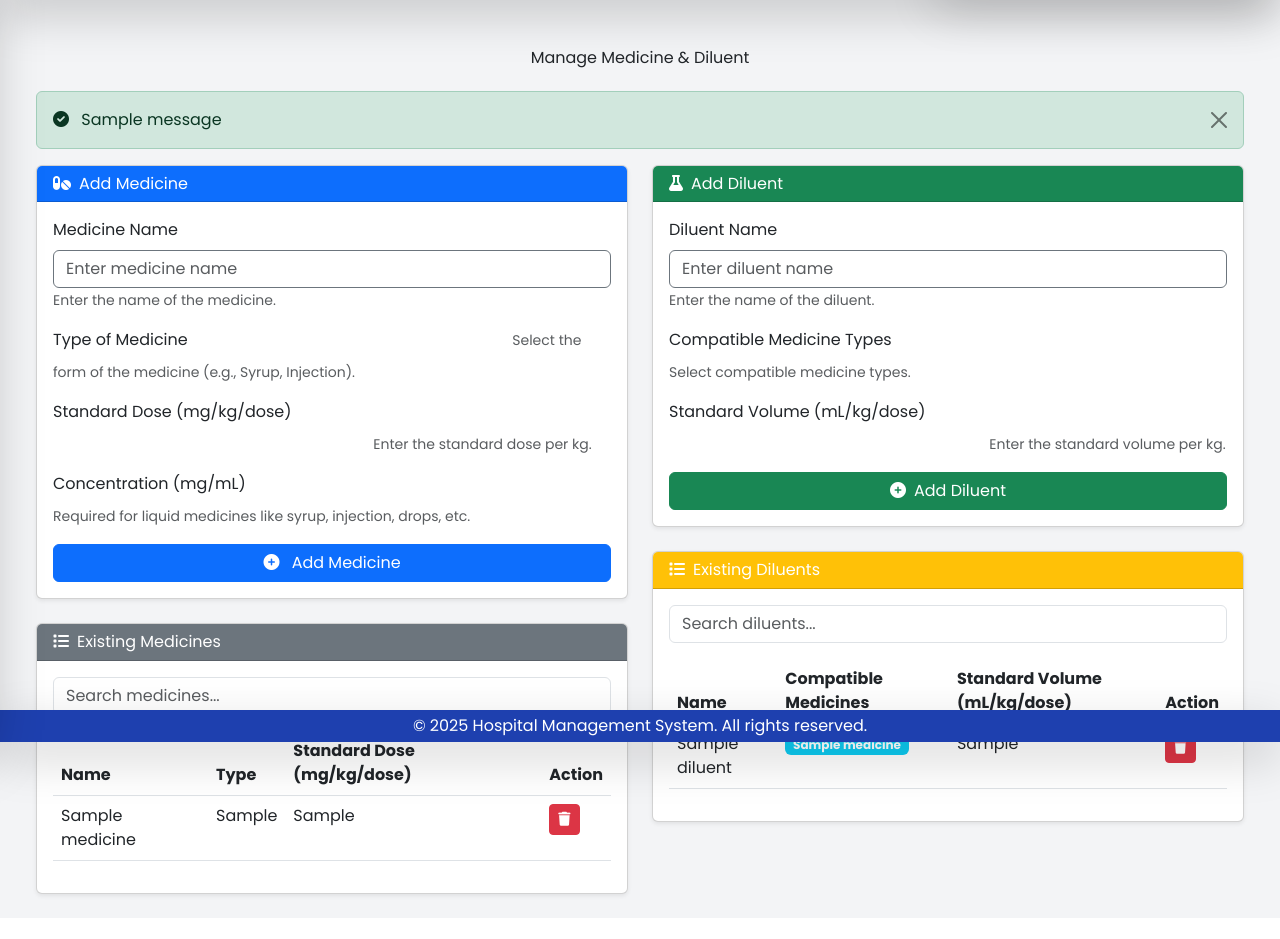
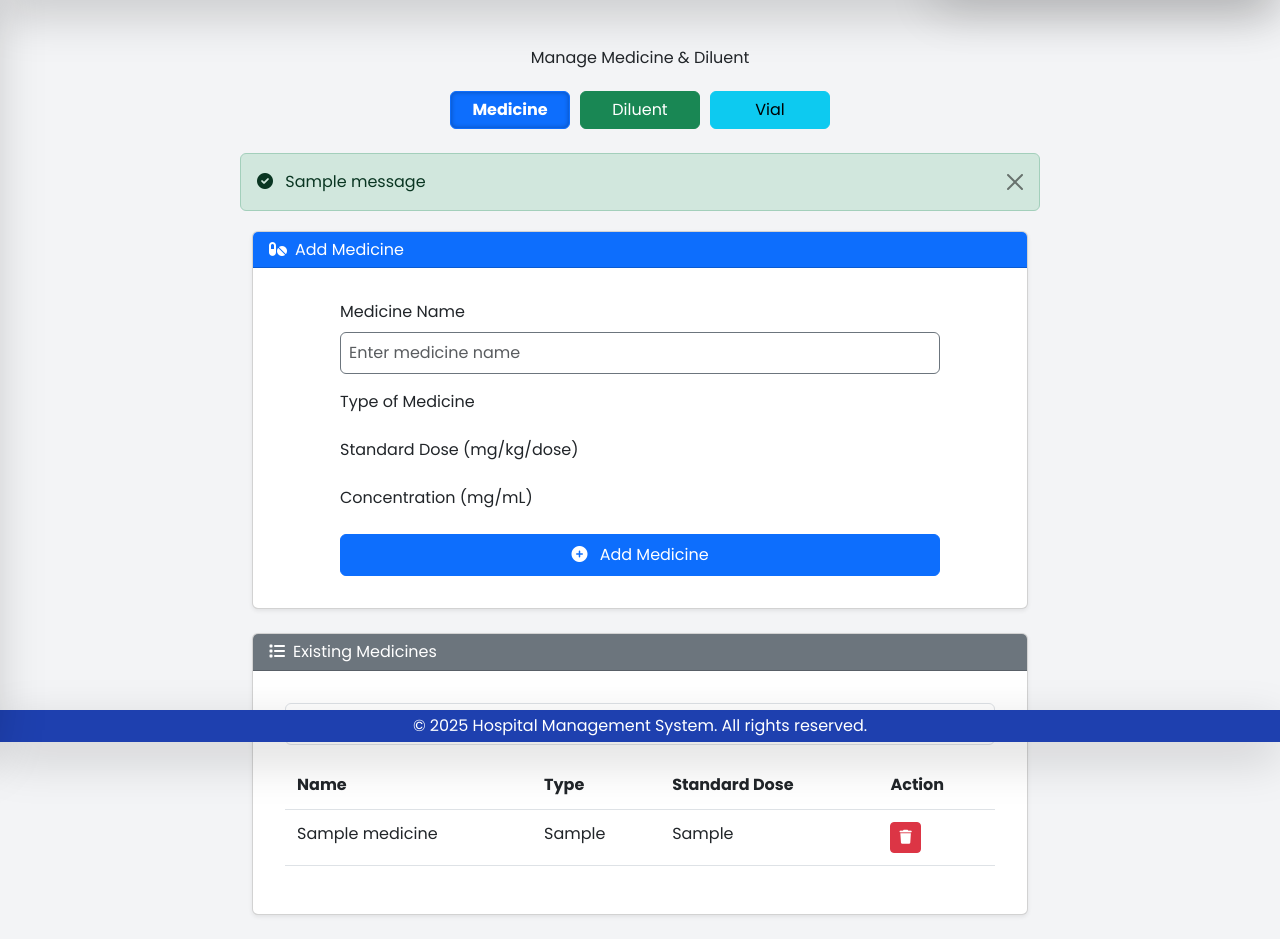
Before and after one commit to Avaneesh-Pathak/Hospital_Management_Software, a Django app: template hms/templates/hms/medice_&_diluent/add_medicine_diluent.html in a window 1280 px wide. Shown: the part 58-997 px from the top of the page. Before the commit the page ends 958 px from the top, so only its background shows below. Run offline with Django 3.2, Linux system fonts and the light colour scheme; the template is opened without the code that fills it: most values are stand-ins (such as "Sample title", 1, 10 or a date in 2020); one stand-in notice (Sample message) is shown; form fields are guessed from the names that the template uses; some libraries are stand-ins or nearby versions.

Commit message:
Vial Added and calculation updated

```diff
--- a/hms/admin.py
+++ b/hms/admin.py
@@ -1,5 +1,5 @@
 from django.contrib import admin
-from .models import Patient,Asset,License,Maintenance, Doctor, Appointment,AccountingRecord, EmergencyCase, IPD, OPD, Billing, CustomUser, Room, Expense, Employee,PatientReport,Daybook,Balance,NICUVitals,NICUMedicationRecord,Medicine,Diluent
+from .models import Patient,Asset,License,Maintenance, Doctor, Appointment,AccountingRecord, EmergencyCase, IPD, OPD, Billing, CustomUser, Room, Expense, Employee,PatientReport,Daybook,Balance,NICUVitals,NICUMedicationRecord,Medicine,Diluent,Vial
 
 admin.site.register(CustomUser)
 admin.site.register(Patient)
@@ -23,3 +23,4 @@ admin.site.register(NICUVitals)
 admin.site.register(NICUMedicationRecord)
 admin.site.register(Medicine)
 admin.site.register(Diluent)
+admin.site.register(Vial)
--- a/hms/templates/hms/medice_&_diluent/add_medicine_diluent.html
+++ b/hms/templates/hms/medice_&_diluent/add_medicine_diluent.html
@@ -1,13 +1,22 @@
 {% extends 'hms/base.html' %}
 
 {% block content %}
-<div class="container mt-4">
+<div class="container mt-4" style="max-width: 1200px; margin: 0 auto;">
     <h2 class="text-center mb-4">Manage Medicine & Diluent</h2>
+
+    <!-- Toggle Buttons -->
+    <div class="text-center mb-4">
+        <div style="display: flex; justify-content: center; gap: 10px;">
+            <button type="button" class="btn btn-primary" id="medicineBtn" style="min-width: 120px;">Medicine</button>
+            <button type="button" class="btn btn-success" id="diluentBtn" style="min-width: 120px;">Diluent</button>
+            <button type="button" class="btn btn-info" id="vialBtn" style="min-width: 120px;">Vial</button>
+        </div>
+    </div>
 
     <!-- Messages -->
     {% if messages %}
         {% for message in messages %}
-            <div class="alert alert-{{ message.tags }} alert-dismissible fade show" role="alert">
+            <div class="alert alert-{{ message.tags }} alert-dismissible fade show" role="alert" style="max-width: 800px; margin: 0 auto 20px;">
                 <i class="fas {% if message.tags == 'success' %}fa-check-circle{% else %}fa-exclamation-circle{% endif %} me-2"></i>
                 {{ message }}
                 <button type="button" class="btn-close" data-bs-dismiss="alert" aria-label="Close"></button>
@@ -15,99 +24,77 @@
         {% endfor %}
     {% endif %}
 
-    <div class="row">
-        <!-- Medicine Form -->
-        <div class="col-md-6">
-            <div class="card shadow-sm mb-4">
+    <div class="row justify-content-center">
+        <!-- Medicine Section -->
+        <div class="col-lg-8" id="medicineSection">
+            <div class="card shadow-sm mb-4" style="margin: 0 auto;">
                 <div class="card-header bg-primary text-white">
                     <h4 class="mb-0"><i class="fas fa-pills me-2"></i>Add Medicine</h4>
                 </div>
-                <div class="card-body">
-                    <form method="post">
+                <div class="card-body" style="padding: 2rem;">
+                    <form method="post" style="max-width: 600px; margin: 0 auto;">
                         {% csrf_token %}
 
                         <div class="mb-3">
                             <label class="form-label">Medicine Name</label>
-                            <input type="text" class="form-control border border-secondary" id="medicineName" name="name" placeholder="Enter medicine name" required>
-                            <small class="form-text text-muted">Enter the name of the medicine.</small>
+                            <input type="text" class="form-control border border-secondary" id="medicineName" name="name" placeholder="Enter medicine name" required style="padding: 0.5rem;">
                         </div>
 
                         <div class="mb-3">
                             <label class="form-label">Type of Medicine</label>
                             {{ medicine_form.medicine_type }}
-                            <small class="form-text text-muted">Select the form of the medicine (e.g., Syrup, Injection).</small>
                         </div>
 
                         <div class="mb-3">
                             <label class="form-label">Standard Dose (mg/kg/dose)</label>
                             {{ medicine_form.standard_dose_per_kg }}
-                            <small class="form-text text-muted">Enter the standard dose per kg.</small>
                         </div>
 
                         <div class="mb-3">
                             <label class="form-label">Concentration (mg/mL)</label>
                             {{ medicine_form.concentration_mg_per_ml }}
-                            <small class="form-text text-muted">Required for liquid medicines like syrup, injection, drops, etc.</small>
                         </div>
 
-                        <button type="submit" name="add_medicine" class="btn btn-primary w-100">
+                        <button type="submit" name="add_medicine" class="btn btn-primary w-100" style="padding: 0.5rem; font-size: 1rem;">
                             <i class="fas fa-plus-circle me-2"></i> Add Medicine
                         </button>
                     </form>
-
                 </div>
             </div>
 
-            <div class="card shadow-sm">
+            <div class="card shadow-sm" style="margin: 0 auto;">
                 <div class="card-header bg-secondary text-white">
                     <h5 class="mb-0"><i class="fas fa-list me-2"></i>Existing Medicines</h5>
                 </div>
-                <div class="card-body">
+                <div class="card-body" style="padding: 2rem;">
                     <div class="mb-3">
-                        <input type="text" id="medicineSearch" class="form-control" placeholder="Search medicines...">
+                        <input type="text" id="medicineSearch" class="form-control" placeholder="Search medicines..." style="padding: 0.5rem;">
                     </div>
-                    <table class="table table-hover" id="medicineTable">
+                    <div style="overflow-x: auto;">
+                        <table class="table table-hover" id="medicineTable" style="min-width: 600px;">
                             <thead>
                                 <tr>
-                                <th>Name</th>
-                                <th>Type</th>
-                                <th>Standard Dose (mg/kg/dose)</th>
-                                <th>Action</th>
+                                    <th style="padding: 0.75rem;">Name</th>
+                                    <th style="padding: 0.75rem;">Type</th>
+                                    <th style="padding: 0.75rem;">Standard Dose</th>
+                                    <th style="padding: 0.75rem;">Action</th>
                                 </tr>
                             </thead>
                             <tbody>
                                 {% for medicine in medicines %}
                                 <tr>
-                                <td>{{ medicine.name }}</td>
-                                <td>{{ medicine.get_medicine_type_display }}</td>
-                                <td>{{ medicine.standard_dose_per_kg }}</td>
-                                <td>
-                                    <a href="{% url 'delete_medicine' medicine.id %}" class="btn btn-sm btn-danger" title="Delete" data-bs-toggle="modal" data-bs-target="#deleteMedicineModal{{ medicine.id }}">
+                                    <td style="padding: 0.75rem;">{{ medicine.name }}</td>
+                                    <td style="padding: 0.75rem;">{{ medicine.get_medicine_type_display }}</td>
+                                    <td style="padding: 0.75rem;">{{ medicine.standard_dose_per_kg }}</td>
+                                    <td style="padding: 0.75rem;">
+                                        <a href="{% url 'delete_medicine' medicine.id %}" class="btn btn-sm btn-danger" title="Delete" style="padding: 0.25rem 0.5rem;">
                                             <i class="fas fa-trash"></i>
                                         </a>
-                                    <!-- Delete Confirmation Modal -->
-                                    <div class="modal fade" id="deleteMedicineModal{{ medicine.id }}" tabindex="-1" aria-labelledby="deleteMedicineModalLabel" aria-hidden="true">
-                                        <div class="modal-dialog">
-                                            <div class="modal-content">
-                                                <div class="modal-header">
-                                                    <h5 class="modal-title" id="deleteMedicineModalLabel">Confirm Delete</h5>
-                                                    <button type="button" class="btn-close" data-bs-dismiss="modal" aria-label="Close"></button>
-                                                </div>
-                                                <div class="modal-body">
-                                                    Are you sure you want to delete "{{ medicine.name }}"?
-                                                </div>
-                                                <div class="modal-footer">
-                                                    <button type="button" class="btn btn-secondary" data-bs-dismiss="modal">Cancel</button>
-                                                    <a href="{% url 'delete_medicine' medicine.id %}" class="btn btn-danger">Delete</a>
-                                                </div>
-                                            </div>
-                                        </div>
-                                    </div>
                                     </td>
                                 </tr>
                                 {% empty %}
                                 <tr>
-                                <td colspan="4" class="text-center">No medicines found.</td>
+                                    <td colspan="4" class="text-center" style="padding: 0.75rem;">No medicines found.</td>
                                 </tr>
                                 {% endfor %}
                             </tbody>
@@ -115,9 +102,10 @@
                     </div>
                 </div>
             </div>
+        </div>
 
-        <!-- Diluent Form -->
-        <div class="col-md-6">
+        <!-- Diluent Section -->
+        <div class="col-lg-8" id="diluentSection" style="display: none;">
             <div class="card shadow-sm mb-4">
                 <div class="card-header bg-success text-white">
                     <h4 class="mb-0"><i class="fas fa-flask me-2"></i>Add Diluent</h4>
@@ -130,7 +118,7 @@
                             <input type="text" class="form-control border border-secondary" id="diluentName" name="name" placeholder="Enter diluent name">
                             <small class="form-text text-muted">Enter the name of the diluent.</small>
                         </div>
-                        <div class="mb-3">
+                        {% comment %} <div class="mb-3">
                             <label class="form-label">Compatible Medicine Types</label>
                             {{ diluent_form.compatible_medicine_types }}
                             <small class="form-text text-muted">Select compatible medicine types.</small>
@@ -139,7 +127,7 @@
                             <label class="form-label">Standard Volume (mL/kg/dose)</label>
                             {{ diluent_form.standard_volume_per_kg }}
                             <small class="form-text text-muted">Enter the standard volume per kg.</small>
-                        </div>
+                        </div> {% endcomment %}
                         <button type="submit" name="add_diluent" class="btn btn-success w-100">
                             <i class="fas fa-plus-circle me-2"></i>Add Diluent
                         </button>
@@ -159,8 +147,6 @@
                         <thead>
                             <tr>
                                 <th>Name</th>
-                                <th>Compatible Medicines</th>
-                                <th>Standard Volume (mL/kg/dose)</th>
                                 <th>Action</th>
                             </tr>
                         </thead>
@@ -168,14 +154,6 @@
                             {% for diluent in diluents %}
                             <tr>
                                 <td>{{ diluent.name }}</td>
-                                <td>
-                                    {% for medicine in diluent.compatible_medicine_types.all %}
-                                        <span class="badge bg-info">{{ medicine.name }}</span>
-                                    {% empty %}
-                                        <span class="text-muted">No compatible medicines</span>
-                                    {% endfor %}
-                                </td>
-                                <td>{{ diluent.standard_volume_per_kg }}</td>
                                 <td>
                                     <a href="{% url 'delete_diluent' diluent.id %}" class="btn btn-sm btn-danger" title="Delete" data-bs-toggle="modal" data-bs-target="#deleteDiluentModal{{ diluent.id }}">
                                         <i class="fas fa-trash"></i>
@@ -210,11 +188,73 @@
                 </div>
             </div>
         </div>
+
+        <!-- Vial Section -->
+        <div class="col-lg-8" id="vialSection" style="display: none;">
+            <div class="card shadow-sm mb-4">
+                <div class="card-header bg-info text-white">
+                    <h4 class="mb-0"><i class="fas fa-prescription-bottle-alt me-2"></i>Add Vial</h4>
+                </div>
+                <div class="card-body">
+                    <form method="post">
+                        {% csrf_token %}
+                        <div class="mb-3">
+                            <label class="form-label">Vial Size</label>
+                            {{ vial_form.size }}
+                            <small class="form-text text-muted">Enter the size of the vial (e.g., 100mg, 5mL).</small>
+                        </div>
+                        <div class="mb-3">
+                            <label class="form-label">Unit</label>
+                            {{ vial_form.unit }}
+                            <small class="form-text text-muted">Choose mg or mL for the vial size.</small>
+                        </div>
+                        <button type="submit" name="add_vial" class="btn btn-info w-100">
+                            <i class="fas fa-plus-circle me-2"></i>Add Vial
+                        </button>
+                    </form>
                 </div>
             </div>
 
-<!-- Search Functionality -->
+            <div class="card shadow-sm">
+                <div class="card-header bg-secondary text-white">
+                    <h5 class="mb-0"><i class="fas fa-list me-2"></i>Existing Vials</h5>
+                </div>
+                <div class="card-body">
+                    <table class="table table-hover">
+                        <thead>
+                            <tr>
+                                <th>Size</th>
+                                <th>Unit</th>
+                                <th>Action</th>
+                            </tr>
+                        </thead>
+                        <tbody>
+                            {% for vial in vials %}
+                            <tr>
+                                <td>{{ vial.size }}</td>
+                                <td>{{ vial.unit }}</td>
+                                <td>
+                                    <a href="{% url 'delete_vial' vial.id %}" class="btn btn-sm btn-danger" title="Delete Vial">
+                                        <i class="fas fa-trash"></i>
+                                    </a>
+                                </td>
+                            </tr>
+                            {% empty %}
+                            <tr>
+                                <td colspan="3" class="text-center">No vials available.</td>
+                            </tr>
+                            {% endfor %}
+                        </tbody>
+                    </table>
+                </div>
+            </div>
+        </div>
+    </div>
+</div>
+
+<!-- Search Functionality and Toggle Script -->
 <script>
+    // Search functionality
     document.getElementById('medicineSearch').addEventListener('input', function() {
         const searchValue = this.value.toLowerCase();
         const rows = document.querySelectorAll('#medicineTable tbody tr');
@@ -232,5 +272,56 @@
             row.style.display = name.includes(searchValue) ? '' : 'none';
         });
     });
+
+    // Toggle sections
+    document.addEventListener('DOMContentLoaded', function() {
+        const medicineBtn = document.getElementById('medicineBtn');
+        const diluentBtn = document.getElementById('diluentBtn');
+        const vialBtn = document.getElementById('vialBtn');
+
+        const medicineSection = document.getElementById('medicineSection');
+        const diluentSection = document.getElementById('diluentSection');
+        const vialSection = document.getElementById('vialSection');
+
+        // Button click handlers
+        medicineBtn.addEventListener('click', function() {
+            medicineSection.style.display = 'block';
+            diluentSection.style.display = 'none';
+            vialSection.style.display = 'none';
+            setActiveButton(medicineBtn);
+        });
+
+        diluentBtn.addEventListener('click', function() {
+            medicineSection.style.display = 'none';
+            diluentSection.style.display = 'block';
+            vialSection.style.display = 'none';
+            setActiveButton(diluentBtn);
+        });
+
+        vialBtn.addEventListener('click', function() {
+            medicineSection.style.display = 'none';
+            diluentSection.style.display = 'none';
+            vialSection.style.display = 'block';
+            setActiveButton(vialBtn);
+        });
+
+        // Set active button style
+        function setActiveButton(activeBtn) {
+            [medicineBtn, diluentBtn, vialBtn].forEach(btn => {
+                btn.style.fontWeight = btn === activeBtn ? 'bold' : 'normal';
+                btn.style.boxShadow = btn === activeBtn ? 'inset 0 0 5px rgba(0,0,0,0.3)' : 'none';
+            });
+        }
+
+        // Initialize with Medicine section active
+        setActiveButton(medicineBtn);
+    });
 </script>
+
+<style>
+    .btn-group .btn.active {
+        font-weight: bold;
+        box-shadow: inset 0 0 5px rgba(0,0,0,0.3);
+    }
+</style>
 {% endblock %}
--- a/hms/urls.py
+++ b/hms/urls.py
@@ -133,5 +133,6 @@ urlpatterns = [
     path('medicine-diluent/', views.manage_medicine_diluent, name='manage_medicine_diluent'),
     path('delete-medicine/<int:pk>/', views.delete_medicine, name='delete_medicine'),
     path('delete-diluent/<int:pk>/', views.delete_diluent, name='delete_diluent'),
+    path('delete_vial/<int:pk>/', views.delete_vial, name='delete_vial'),
 
 ]
--- a/hospital_management/settings.py
+++ b/hospital_management/settings.py
@@ -35,9 +35,9 @@ ALLOWED_HOSTS = ["*"]
 
 CRISPY_ALLOWED_TEMPLATE_PACKS = "bootstrap5"
 CRISPY_TEMPLATE_PACK = "bootstrap5"
-# CSRF_TRUSTED_ORIGINS = [
-#     "https://60ef-2401-4900-a4f7-a541-b558-b7e6-78fa-914f.ngrok-free.app"
-# ]
+CSRF_TRUSTED_ORIGINS = [
+    "https://91af-2409-40e3-1020-541b-fd9b-667b-9469-32f5.ngrok-free.app"
+]
 
 
 # Application definition
```
Also changed, not shown: hms/forms.py (+17 -11 lines), hms/models.py (+54 -92 lines), hms/templates/hms/nicumedication/nicu_medication_list.html (+10 -25 lines), hms/views.py (+28 -8 lines), hms/migrations/0054_remove_nicumedicationrecord_duration_and_more.py (added), hms/migrations/0055_remove_nicumedicationrecord_dilution_volume.py (added), hms/migrations/0056_remove_diluent_compatible_medicine_types_and_more.py (added), hms/migrations/0057_vial.py (added), hms/migrations/0058_nicumedicationrecord_vial.py (added), hms/migrations/0059_remove_nicumedicationrecord_calculated_volume_per_day_and_more.py (added), 1 other file. Lines whose indentation alone changed are shown as unchanged.
